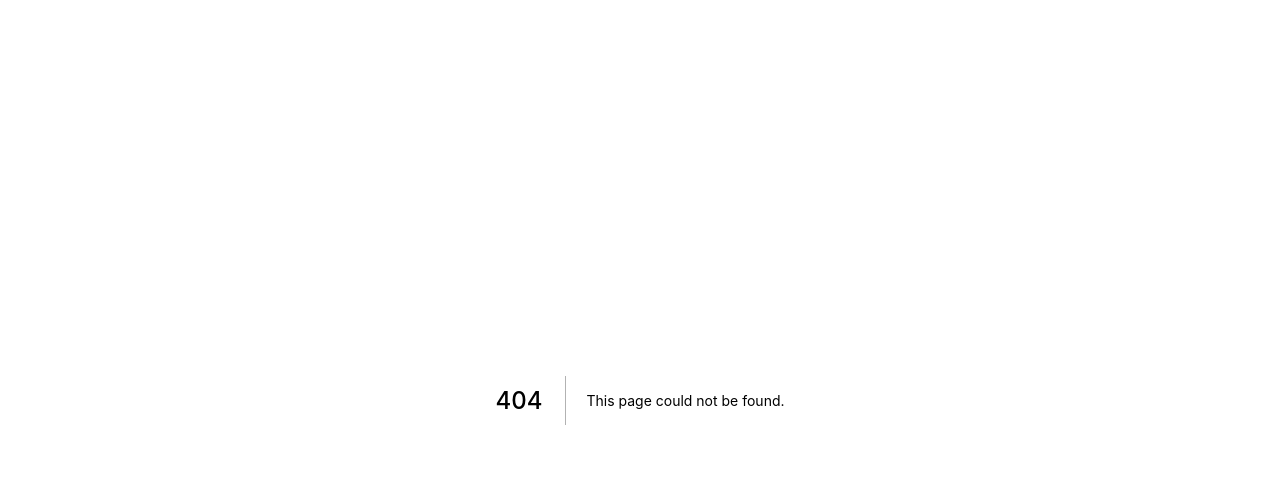
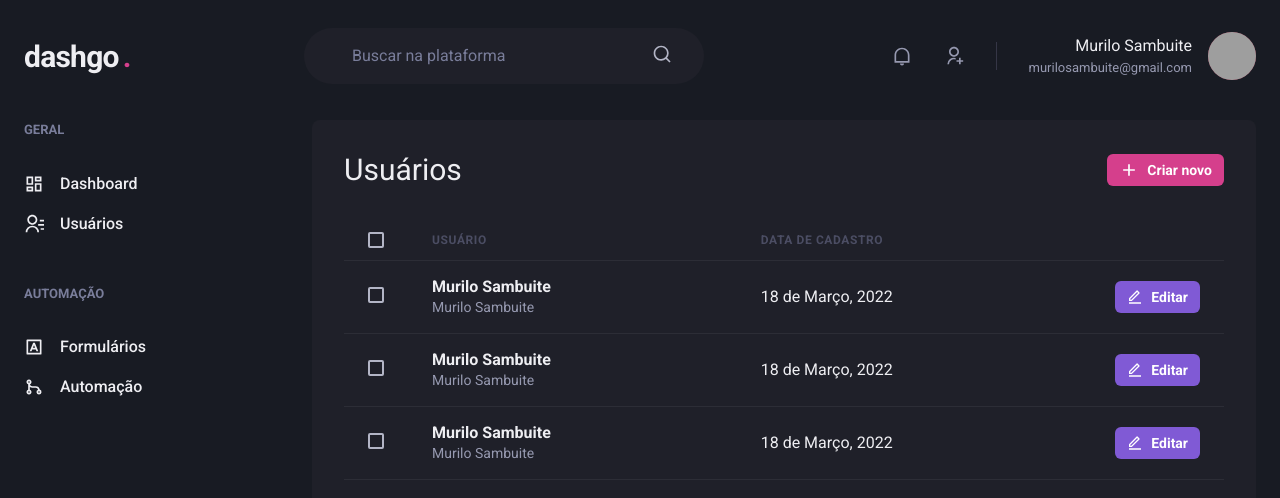
Before and after one commit to sambuite/dashgo, a Next.js app: page /users in a window 1280 px wide. Before the commit this address had no page. Shown: the top 498 px of the page. Built offline with nearby package versions, Linux system fonts and the light colour scheme; grey boxes are pictures that could not be loaded.

Commit message:
feat: create users page with a table of users

```diff
--- /dev/null
+++ b/src/pages/users/index.tsx
@@ -0,0 +1,92 @@
+import {
+  Box,
+  Button,
+  Checkbox,
+  Flex,
+  Heading,
+  Icon,
+  Table,
+  Tbody,
+  Td,
+  Text,
+  Th,
+  Thead,
+  Tr,
+} from '@chakra-ui/react';
+import { RiAddLine, RiEditLine } from 'react-icons/ri';
+import { Header } from '../../components/Header';
+import { Sidebar } from '../../components/Sidebar';
+
+export default function UserList() {
+  return (
+    <Box>
+      <Header />
+
+      <Flex w='100%' my='6' maxWidth={1480} mx='auto' px='6'>
+        <Sidebar />
+
+        <Box flex='1' borderRadius={8} bg='gray.800' p='8'>
+          <Flex mb='8' justify='space-between' align='center'>
+            <Heading size='lg' fontWeight='normal'>
+              Usuários
+            </Heading>
+
+            <Button
+              as='a'
+              size='sm'
+              fontSize='sm'
+              colorScheme='pink'
+              leftIcon={<Icon as={RiAddLine} fontSize='20' />}
+            >
+              Criar novo
+            </Button>
+          </Flex>
+
+          <Table colorScheme='whiteAlpha'>
+            <Thead>
+              <Tr>
+                <Th px='6' color='gray.300' width='8'>
+                  <Checkbox colorScheme='pink' />
+                </Th>
+                <Th>Usuário</Th>
+                <Th>Data de cadastro</Th>
+                <Th w='8' />
+              </Tr>
+            </Thead>
+            <Tbody>
+              {Array.from({ length: 3 }).map((_, index) => (
+                <Tr key={index}>
+                  <Td px='6'>
+                    <Checkbox colorScheme='pink' />
+                  </Td>
+                  <Td>
+                    <Box>
+                      <Text fontWeight='bold'>Murilo Sambuite</Text>
+                      <Text fontSize='sm' color='gray.300'>
+                        Murilo Sambuite
+                      </Text>
+                    </Box>
+                  </Td>
+                  <Td>18 de Março, 2022</Td>
+                  <Td>
+                    {' '}
+                    <Button
+                      as='a'
+                      size='sm'
+                      fontSize='sm'
+                      colorScheme='purple'
+                      color='white'
+                      leftIcon={<Icon as={RiEditLine} fontSize='16' />}
+                    >
+                      Editar
+                    </Button>
+                  </Td>
+                </Tr>
+              ))}
+            </Tbody>
+          </Table>
+        </Box>
+      </Flex>
+    </Box>
+  );
+}
```
